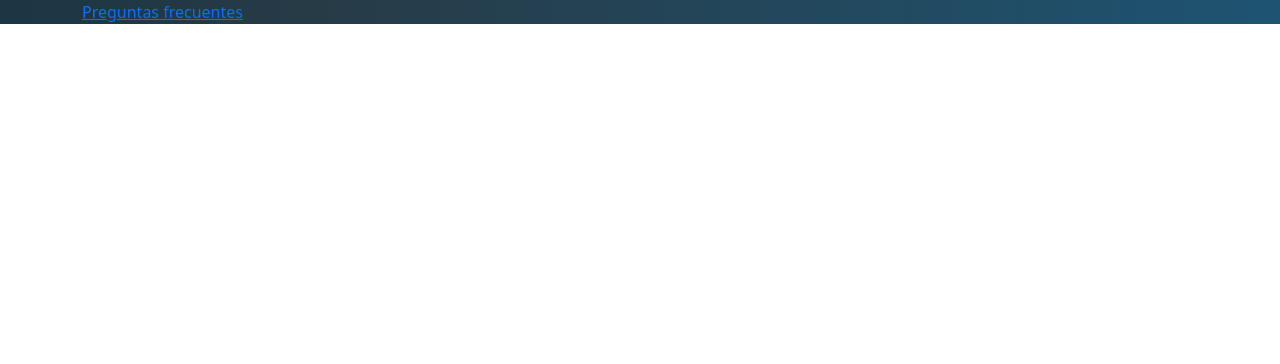
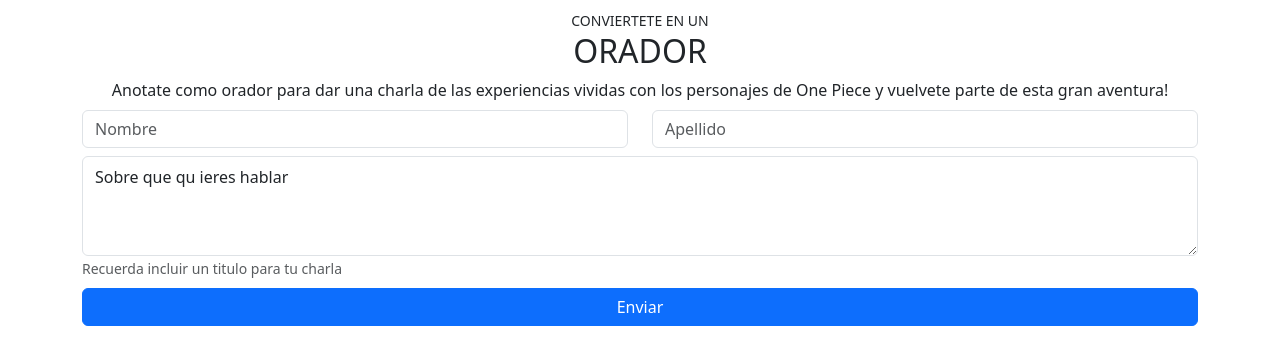
Before and after one commit to gianmarco-holm/ConferenceWebSite_Bootstrap5, a plain HTML site: page index.html in a window 1280 px wide. Drawn offline with nearby package versions, Linux system fonts and the light colour scheme.

Commit message:
formulario creado

```diff
--- a/index.css
+++ b/index.css
@@ -1,6 +1,3 @@
 :root {
     --color-base: linear-gradient(90deg, #1c3643, #273b47 25%, #1e5472);
 }
-footer{
-    background: var(--color-base);
-}
--- a/index.html
+++ b/index.html
@@ -11,15 +11,45 @@
 </head>
 
 <body>
-    <footer>
+
+    <!-- Conviertete en orador -->
+    <section id="conviertete-en-orador" class="pt-2 pb-2">
         <div class="container">
             <div class="row">
-                <div class="col">
-                    <a href="">Preguntas frecuentes</a>
+                <div class="col text-uppercase text-center">
+                    <small>Conviertete en un</small>
+                    <h2>Orador</h2>
                 </div>
             </div>
+            <form action="">
+                <div class="row">
+                    <div class="col text-center">Anotate como orador para dar una charla de las experiencias vividas con
+                        los personajes de One Piece y vuelvete parte de esta gran aventura!
+                    </div>
+                </div>
+                <div class="row">
+                    <div class="col-12 col-md-6 pt-2">
+                        <input type="text" class="form-control" placeholder="Nombre"
+                            aria-label="Campo de nombre para el nombre">
+                    </div>
+                    <div class="col-12 col-md-6 pt-2">
+                        <input type="text" class="form-control" placeholder="Apellido"
+                            aria-label="Campo de entrada para el apellido">
+                    </div>
+                </div>
+                <div class="form-floating pt-2">
+                    <textarea class="form-control" placeholder="Sobre que quieres hablar" id="floatingTextarea2"
+                        style="height: 100px"></textarea>
+                    <label for="floatingTextarea2">Sobre que qu ieres hablar</label>
+                    <small class="form-text">Recuerda incluir un titulo para tu charla</small>
+                </div>
+                <div class="d-grid gap-2 pt-2">
+                    <button type="submit" class="btn btn-primary">Enviar</button>
+                </div>
+            </form>
         </div>
-    </footer>
+    </section>
+    <!-- /Conviertete en orador -->
 
     <script src="https://cdn.jsdelivr.net/npm/bootstrap@5.3.2/dist/js/bootstrap.bundle.min.js"
         integrity="sha384-C6RzsynM9kWDrMNeT87bh95OGNyZPhcTNXj1NW7RuBCsyN/o0jlpcV8Qyq46cDfL"
```
